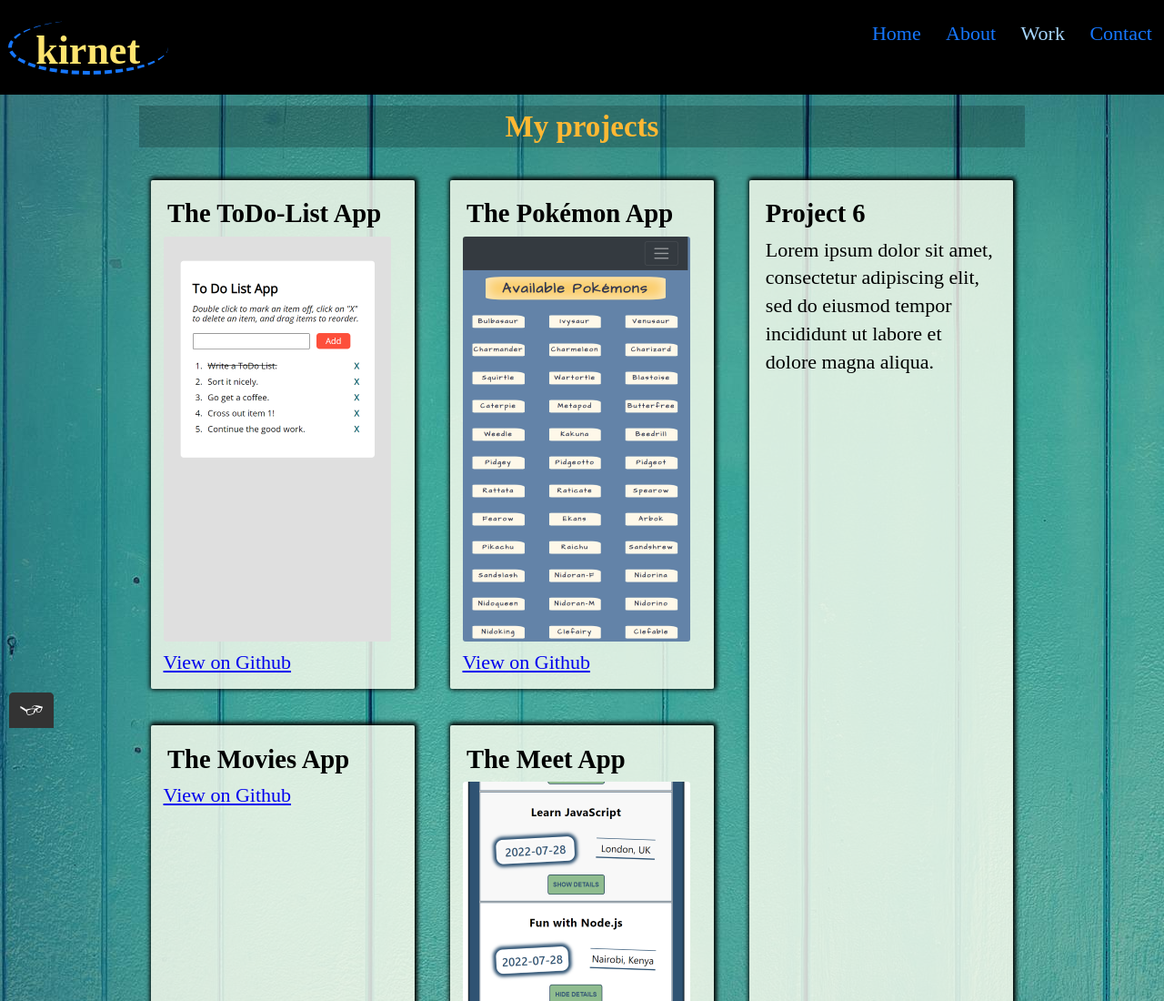
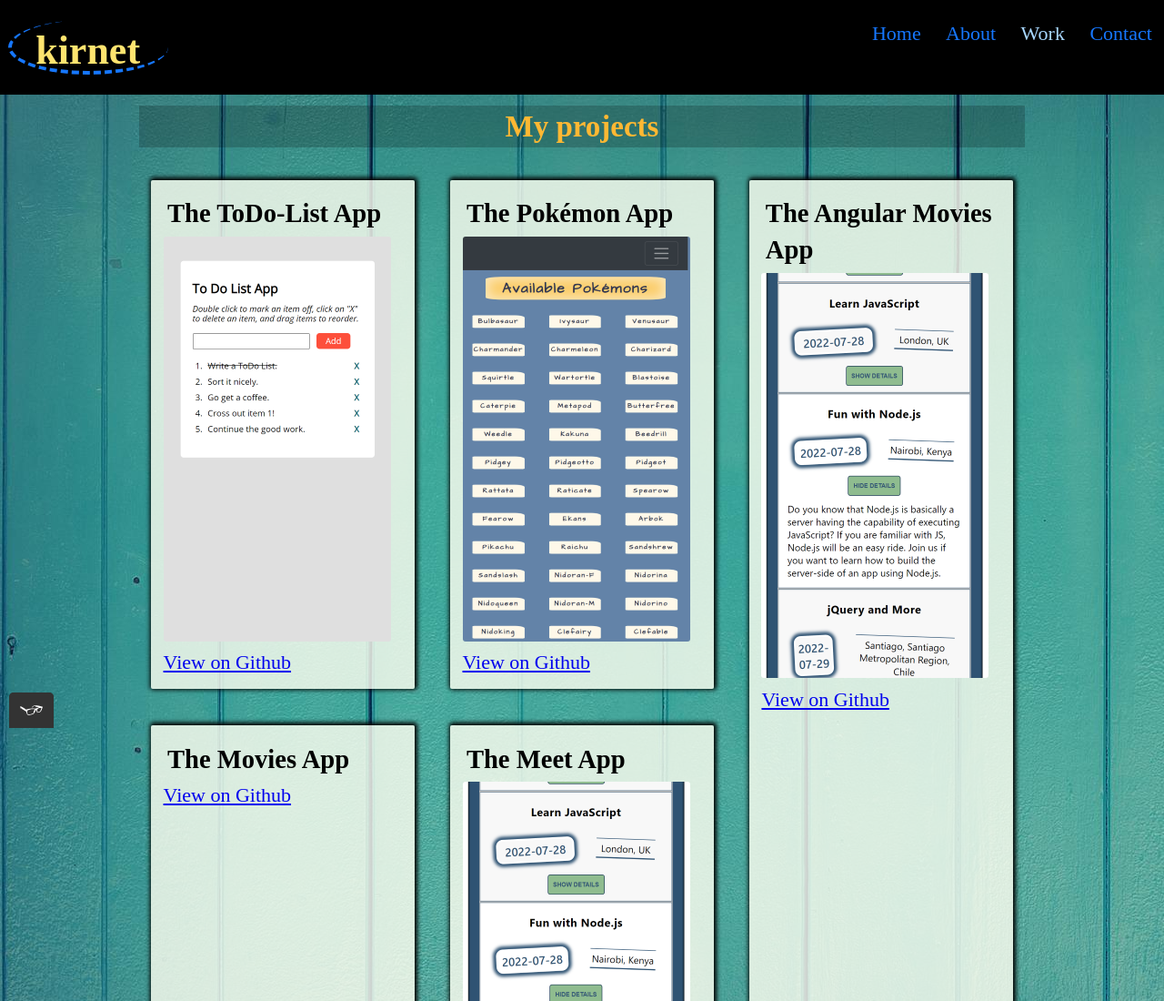
Before and after one commit to kir-net/portfolio-website, a website: page work.html in a window 1280 px wide. Shown: the top 1100 px of the page at 91% size. Drawn offline with nearby package versions, Linux system fonts and the light colour scheme; files whose address does not match are found by name; a web font is replaced by a local one.

Commit message:
linked angular project

```diff
--- a/work.html
+++ b/work.html
@@ -124,11 +124,22 @@
                             </p>
                         </div>
                         <div class="textblock grid__item">
-                            <h2>Project 6</h2>
-                            <p>
-                                Lorem ipsum dolor sit amet, consectetur adipiscing elit, sed do eiusmod tempor incididunt ut
-                                labore et dolore magna aliqua.
-                            </p>
+                            <h2>The Angular Movies App</h2>
+                            <a
+                                target="_blank"
+                                href=" https://kir-net.github.io/myFlix-Angular-client/welcome">
+                                <img
+                                    src="img/screenshot-meet.png"
+                                    alt="github"
+                                    class="project-link"
+                                >
+                            </a><br>
+                            <a
+                                class="code-link"
+                                target="_blank"
+                                href="https://github.com/kir-net/myFlix-Angular-client">
+                                View on Github
+                            </a>
                         </div>
 
                     </div>
```
Also changed, not shown: img/screenshot_angular.png (added).
